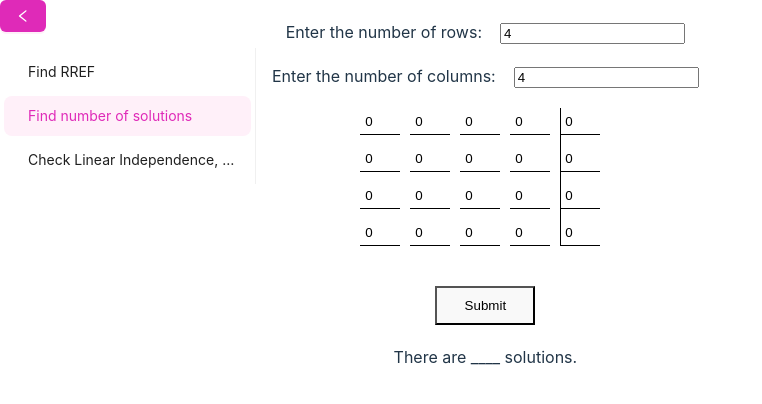
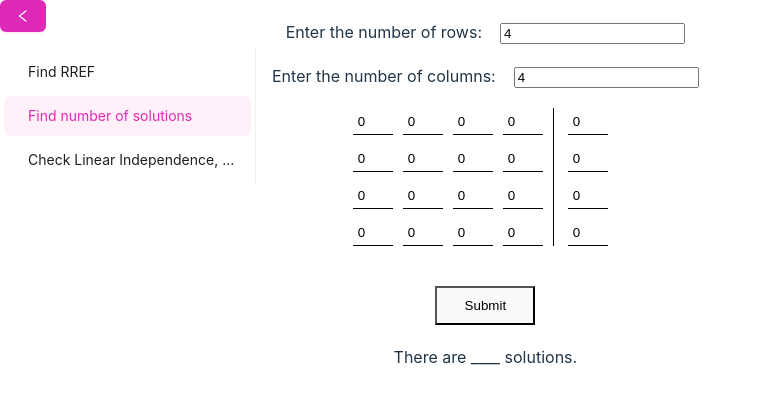
Before and after one commit to rachelyeohm/rachelyeohm.github.io, a React (Vite) app: page /linear_algebra in a window 1280 px wide. Both pictures are taken after a click on the item "Find number of solutions". Shown: the top 404 px of the page, without its empty margins (0-762 px from the left). Built offline with nearby package versions, Linux system fonts and the light colour scheme.

Commit message:
Fixed vertical line in augmented matrix

```diff
--- a/src/components/matrix/AugmentedMatrixForm.tsx
+++ b/src/components/matrix/AugmentedMatrixForm.tsx
@@ -64,16 +64,11 @@ const AugmentedMatrixForm = ({coefficientMatrix, setCoefficientMatrix, constants
             </div>
 
 
-            {/* Vertical Line */}
-            <div className="vertical-line-container">
-                <div className="vertical-line"></div>
-            </div>
-
-
             {/* Constants Matrix */}
             <div className = "content">
                 {addBlanks(constantsMatrix, 'constants')}
                 <div className = "line"></div>
+
             </div>
 
           </div>
--- a/src/index.css
+++ b/src/index.css
@@ -120,6 +120,7 @@ button:focus-visible {
 
 .content {
   position: relative;
+  padding-left: 15px;
 }
 
 .content .line {
@@ -128,4 +129,6 @@ button:focus-visible {
   position:absolute;
   top: 0;
   bottom:0;
+  left: 0; /* Position the line on the right side of the container */
+
 }
```
